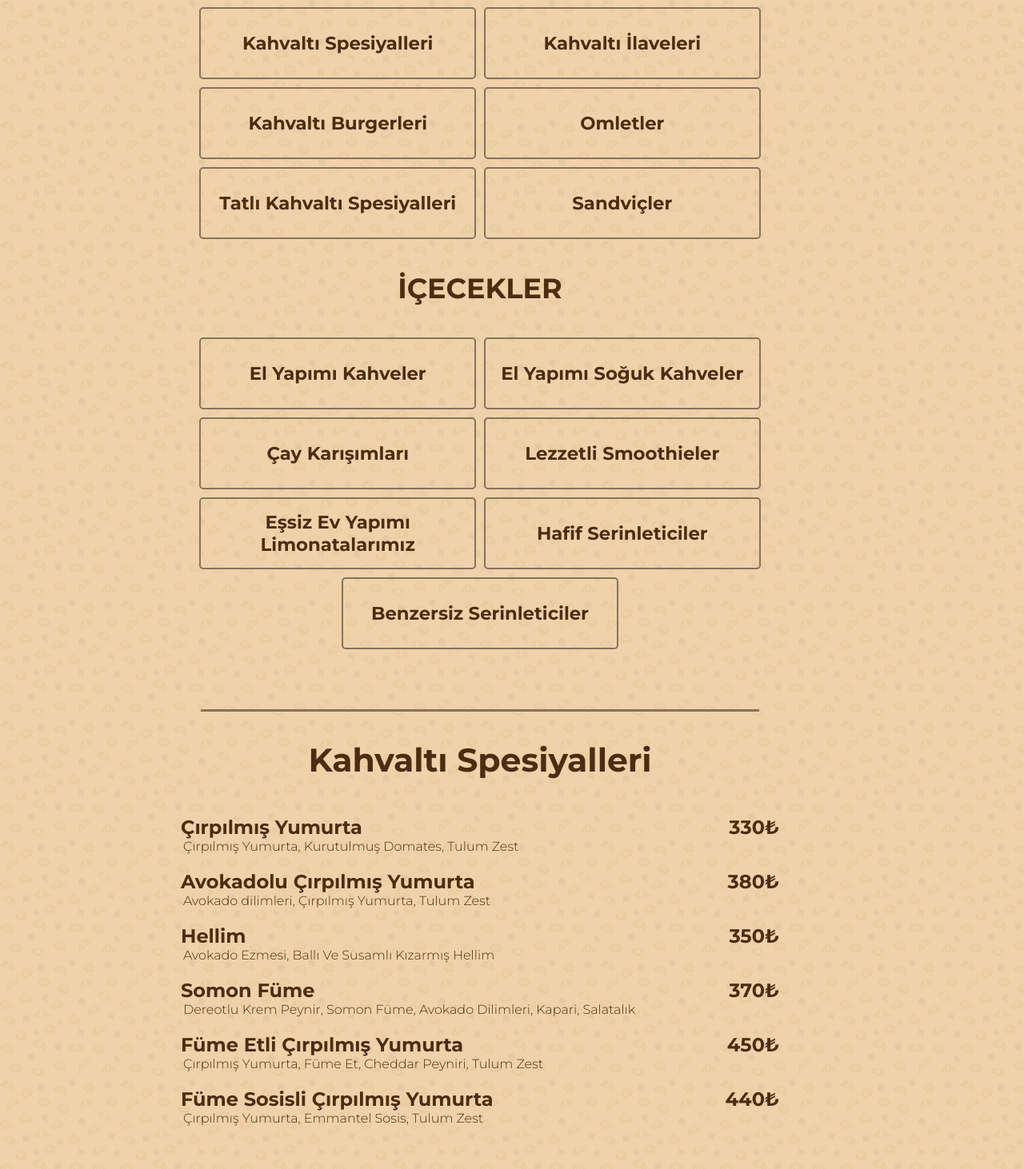
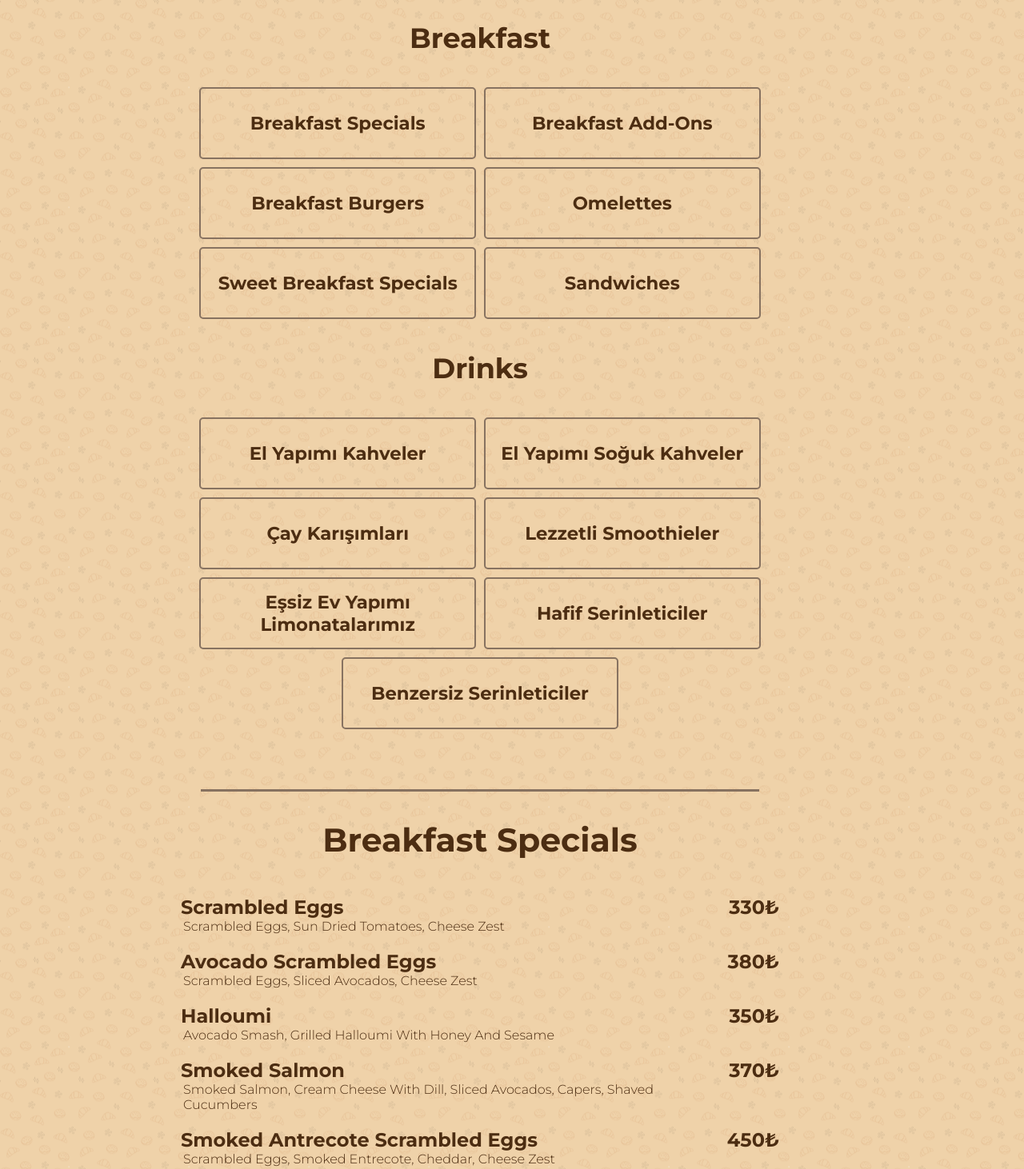
Before and after one commit to bakeandmore/bakeandmoretr, a plain HTML site: page menu-english.html in a window 1280 px wide. Shown: the part 1538-3000 px from the top of the page at 80% size. Drawn offline with Linux system fonts and the light colour scheme.

Commit message:
Update menu-english.html

```diff
--- a/menu-english.html
+++ b/menu-english.html
@@ -21,9 +21,9 @@
 
     <div class="land" id="landing">
       <img src="images/trans_logo.svg" class="mainLogo" />
-      <h3>Welcome To Bake & More</h3>
-      <h4>Şekerden de tatlı anlar için...<br></br></h4>
-      <h4>Bake & More sizi bekliyor</h4>
+      <h3>Welcome To <br></br>Bake & More</h3>
+      <h4>For moments sweeter than sugar...<br></br></h4>
+      <h4>Bake & More awaits you!</h4>
     </div>
     <br />
 
@@ -68,16 +68,16 @@
 
     <hr id="navigation" />
     <div class="nav">
-      KAHVALTI
+      Breakfast
       <ul>
-        <a href="#breakspes">Kahvaltı Spesiyalleri</a>
-        <a href="#breakaddons">Kahvaltı İlaveleri</a>
-        <a href="#breakburger">Kahvaltı Burgerleri</a>
-        <a href="#omelele">Omletler</a>
-        <a href="#sweetbreakspes">Tatlı Kahvaltı Spesiyalleri</a>
-        <a href="#breaksandwiches">Sandviçler</a>
+        <a href="#breakspes">Breakfast Specials</a>
+        <a href="#breakaddons">Breakfast Add-Ons</a>
+        <a href="#breakburger">Breakfast Burgers</a>
+        <a href="#omelele">Omelettes</a>
+        <a href="#sweetbreakspes">Sweet Breakfast Specials</a>
+        <a href="#breaksandwiches">Sandwiches</a>
       </ul>
-      İÇECEKLER
+      Drinks
       <ul>
         <a href="#craftedcoffee">El Yapımı Kahveler</a>
         <a href="#craftedcoldcoffee">El Yapımı Soğuk Kahveler</a>
@@ -90,48 +90,48 @@
     </div>
     <hr id="breakspes"/>
     <div class="menu">
-      <h3>Kahvaltı Spesiyalleri</h3>
+      <h3>Breakfast Specials</h3>
       <div class="urun" id="cıryur">
         <div class="content">
-          <div class="name">Çırpılmış Yumurta</div>
+          <div class="name">Scrambled Eggs</div>
           <div class="desc">
-            Çırpılmış Yumurta, Kurutulmuş Domates, Tulum Zest
+            Scrambled Eggs, Sun Dried Tomatoes, Cheese Zest
           </div>
         </div>
         <div class="price">330₺</div>
       </div>
       <div class="urun" id="avocıryur">
         <div class="content">
-          <div class="name">Avokadolu Çırpılmış Yumurta</div>
+          <div class="name">Avocado Scrambled Eggs</div>
           <div class="desc">
-            Avokado dilimleri, Çırpılmış Yumurta, Tulum Zest
+            Scrambled Eggs, Sliced Avocados, Cheese Zest
           </div>
         </div>
         <div class="price">380₺</div>
       </div>
       <div class="urun" id="hellim">
         <div class="content">
-          <div class="name">Hellim</div>
+          <div class="name">Halloumi</div>
           <div class="desc">
-            Avokado Ezmesi, Ballı Ve Susamlı Kızarmış Hellim
+            Avocado Smash, Grilled Halloumi With Honey And Sesame
           </div>
         </div>
         <div class="price">350₺</div>
       </div>
       <div class="urun" id="smokedsalmon">
         <div class="content">
-          <div class="name">Somon Füme</div>
+          <div class="name">Smoked Salmon</div>
           <div class="desc">
-            Dereotlu Krem Peynir, Somon Füme, Avokado Dilimleri, Kapari, Salatalık
+            Smoked Salmon, Cream Cheese With Dill, Sliced Avocados, Capers, Shaved Cucumbers
           </div>
         </div>
         <div class="price">370₺</div>
       </div>
       <div class="urun" id="smokedbeefegg">
         <div class="content">
-          <div class="name">Füme Etli Çırpılmış Yumurta</div>
+          <div class="name">Smoked Antrecote Scrambled Eggs</div>
           <div class="desc">
-            Çırpılmış Yumurta, Füme Et, Cheddar Peyniri, Tulum Zest
+            Scrambled Eggs, Smoked Entrecote, Cheddar, Cheese Zest
           </div>
         </div>
         <div class="price">450₺</div>
```
